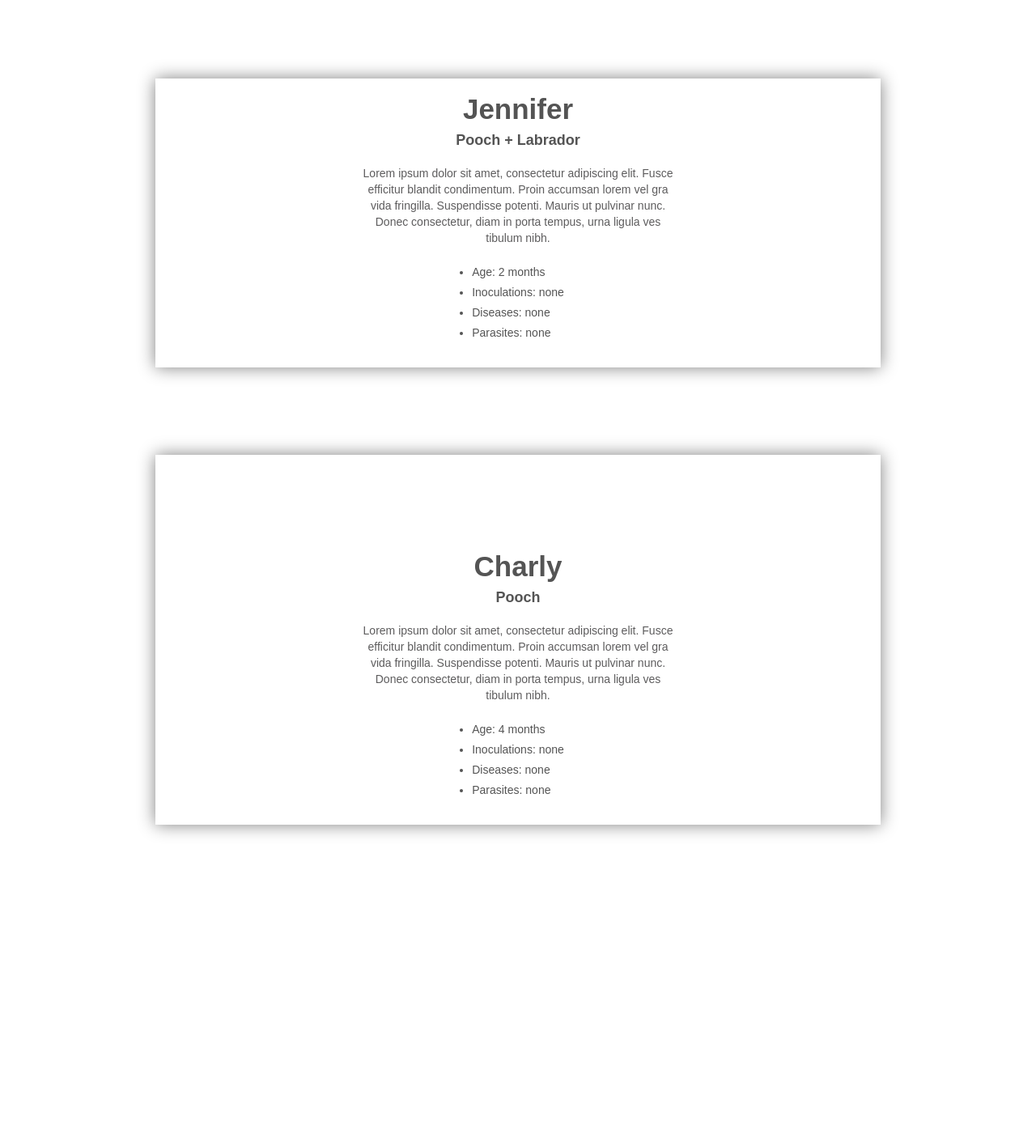
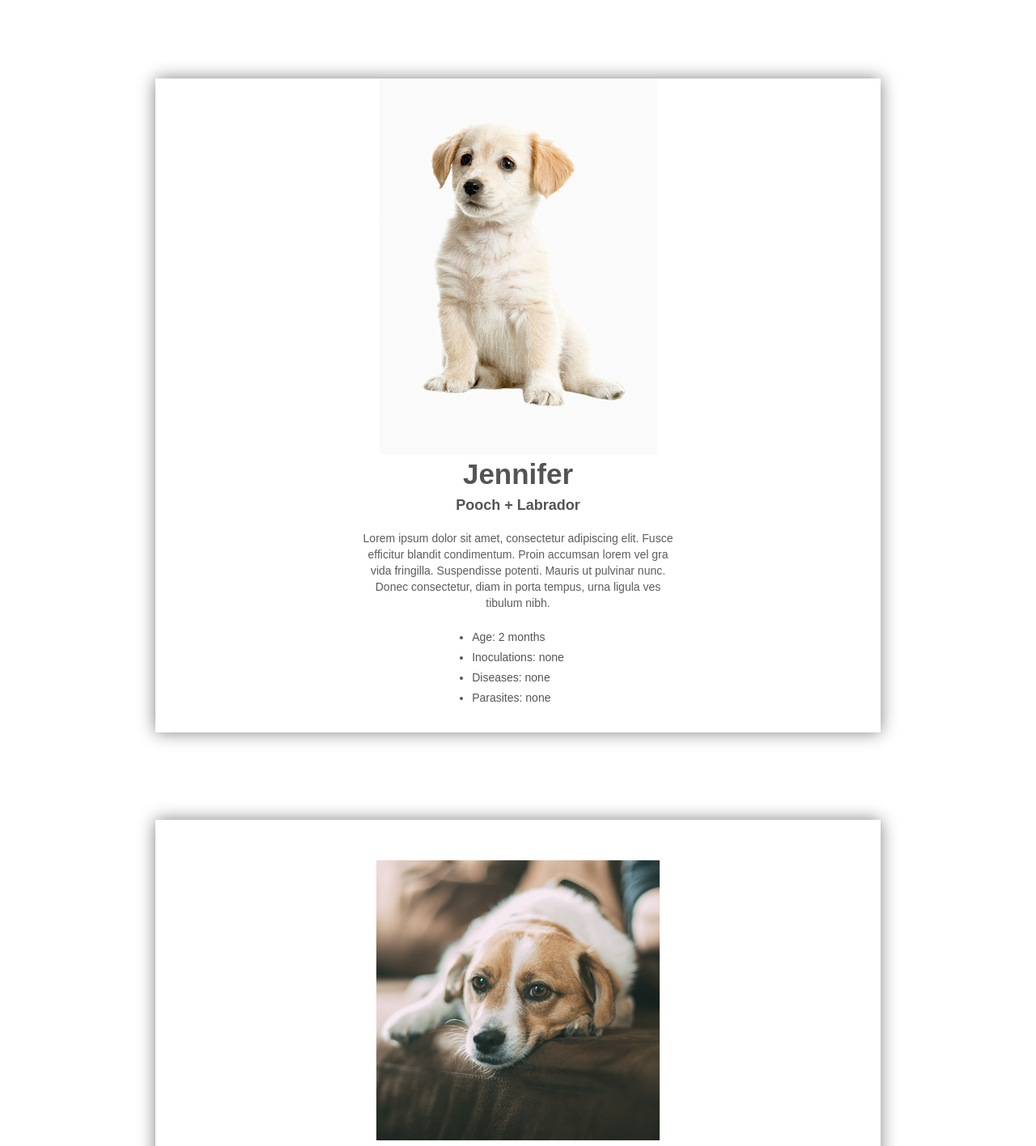
Before and after one commit to comedsoons/CozyHouse-Page2, a plain HTML site: page index.html in a window 1280 px wide. Shown: the part 83-1499 px from the top of the page at 81% size. Before the commit the page ends 1210 px from the top, so only its background shows below. Drawn offline with Linux system fonts and the light colour scheme.

Commit message:
CozyHouse-Page2

```diff
--- a/index.html
+++ b/index.html
@@ -37,7 +37,7 @@
     			</ul>
     		</div>
 		<div class="jehnifer">
-			<div class="img-jehnifer"><img src="../Page2-CozyHouse/img/jehnifer.png" alt="" class="jehnifer-img"></div>
+			<div class="img-jehnifer"><img src="./img/jehnifer.png" alt="" class="jehnifer-img"></div>
 			<div class="discription-jehnifer">
 				<h1 class="h1-jehnifer">Jennifer</h1>
 				<h4 class="pooch">Pooch + Labrador</h4>
@@ -51,7 +51,7 @@
 			</div>
 		</div>
 		<div class="charly">
-			<div class="img-charly"><img src="../Page2-CozyHouse/img/charly.png" alt="" class="charly-img"></div>
+			<div class="img-charly"><img src="./img/charly.png" alt="" class="charly-img"></div>
 			<div class="discription-charly">
 				<h1 class="h1-charly">Charly</h1>
 				<h4 class="charly-pooch">Pooch</h4>
```
